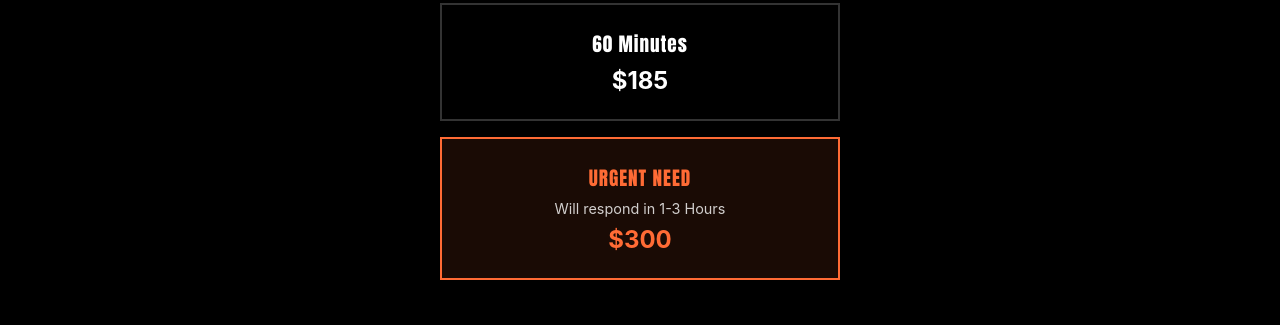
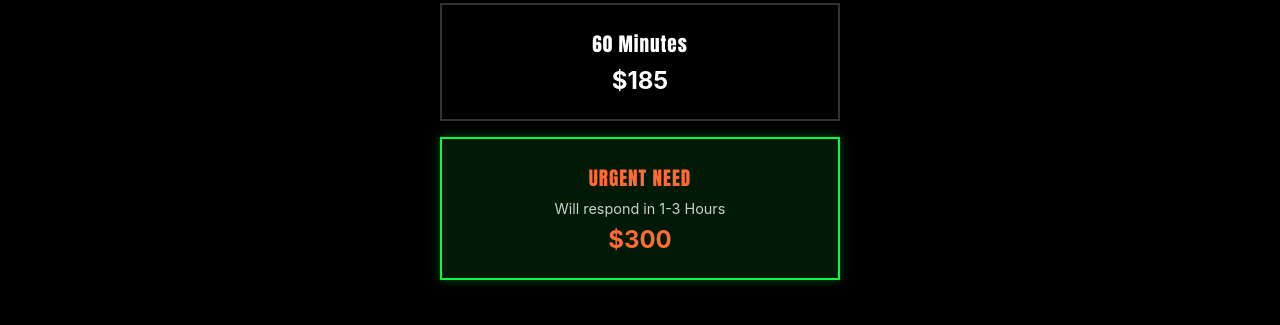
Before and after one commit to romeobotromeo/gibson-house, a plain HTML site: page index.html in a window 1280 px wide. Shown: the part 1287-1612 px from the top of the page. Drawn offline with Linux system fonts and the light colour scheme.

Commit message:
Change URGENT NEED button to neon green with glow effect

```diff
--- a/index.html
+++ b/index.html
@@ -452,13 +452,15 @@
         }
 
         .consultation-option.urgent {
-            border-color: #ff6b35;
-            background: rgba(255, 107, 53, 0.1);
+            border-color: #00ff41;
+            background: rgba(0, 255, 65, 0.1);
+            box-shadow: 0 0 10px rgba(0, 255, 65, 0.3);
         }
 
         .consultation-option.urgent:hover {
-            border-color: #ff6b35;
-            background: rgba(255, 107, 53, 0.2);
+            border-color: #00ff41;
+            background: rgba(0, 255, 65, 0.2);
+            box-shadow: 0 0 15px rgba(0, 255, 65, 0.5);
         }
 
         .option-duration {
```
